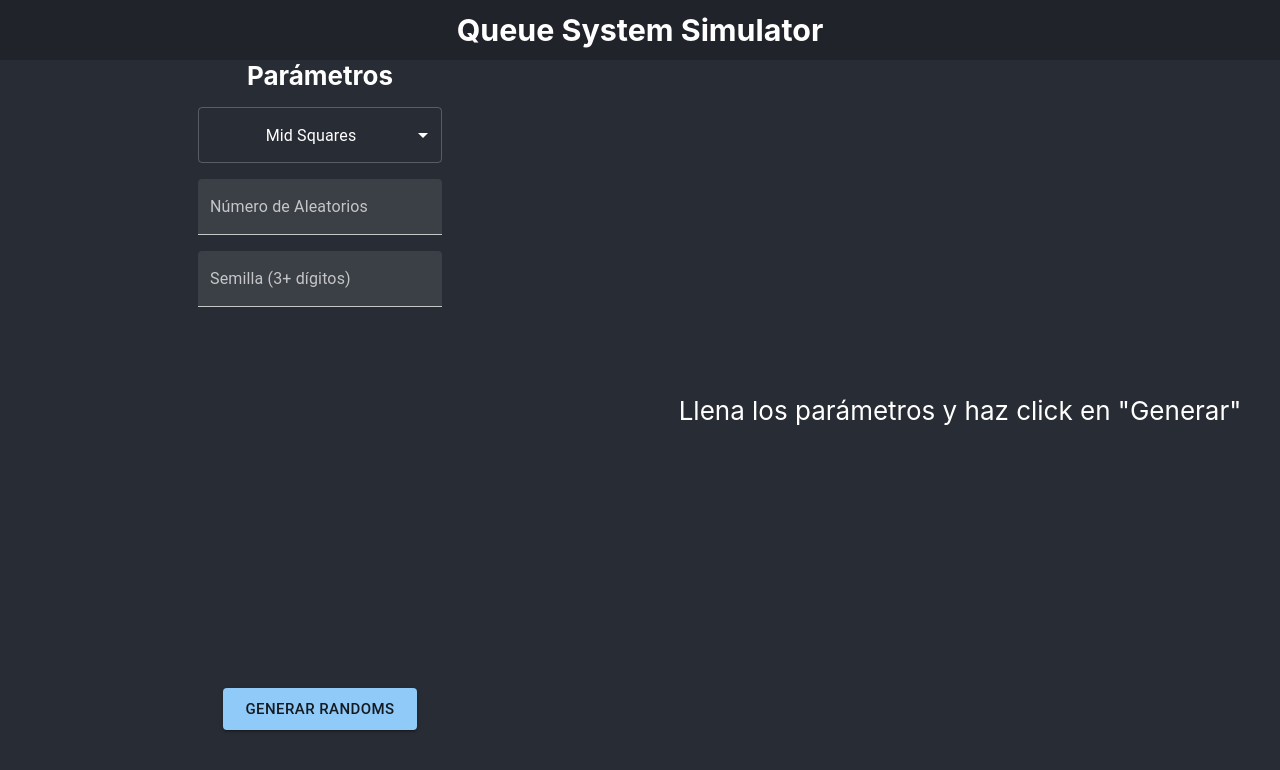
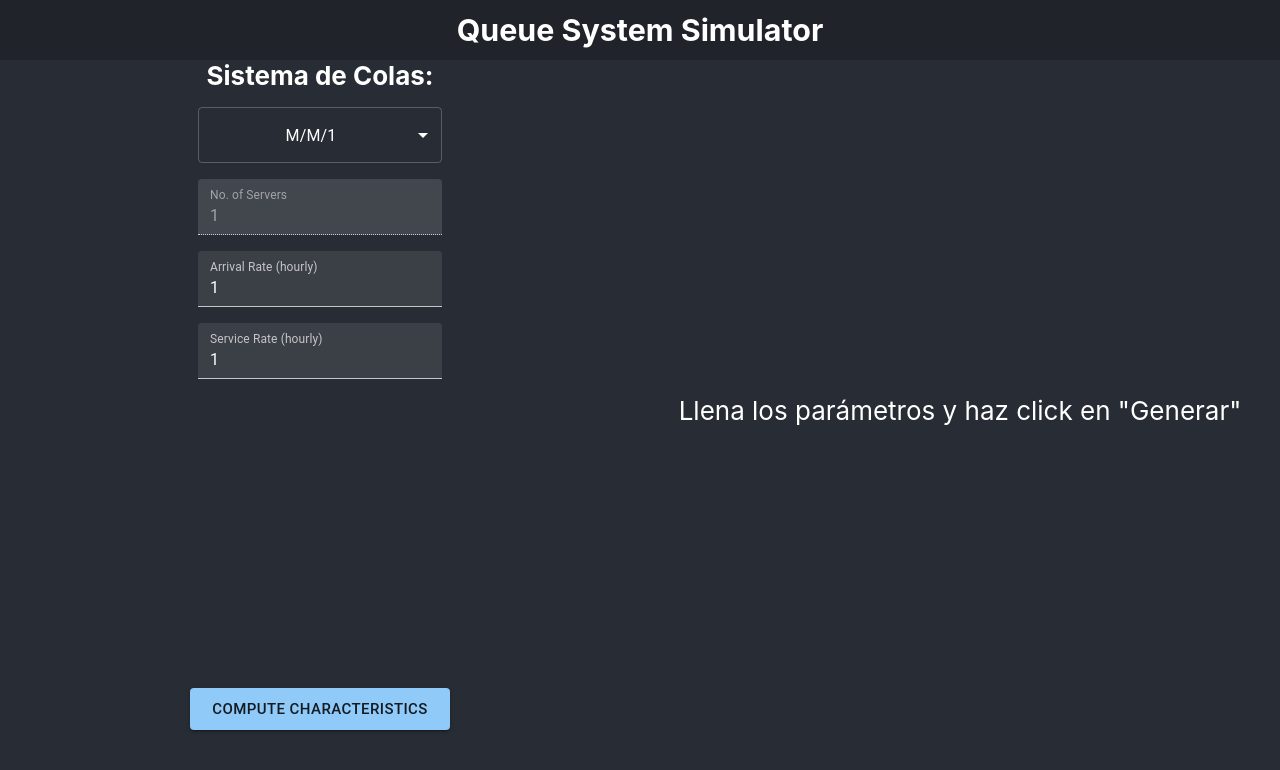
Before and after one commit to AlexisBMA/QSimulator, a React (Create React App) app: page / in a window 1280 px wide. Shown: the top 770 px of the page. Built offline with nearby package versions, Linux system fonts and the light colour scheme.

Commit message:
begin work on front end

```diff
--- a/src/QueueModels.ts
+++ b/src/QueueModels.ts
@@ -2,4 +2,7 @@ export enum QueueModels {
     MM1 = '1',
     MMS = '2',
     MMSK = '3',
+    MG1 = '4',
+    MD1 = '5',
+    ME1 = '6',
 }
--- a/src/components/Form.tsx
+++ b/src/components/Form.tsx
@@ -5,6 +5,7 @@ import FormInputsSwitch from './FormInputsSwitch'
 import { METHODS } from '../stats/methods'
 import { validateNumeric, paramsToIntegers, completeParams, isInteger } from '../utils'
 import { RNG } from '../RNGs'
+import { QueueModels } from '../QueueModels'
 import { CongruentialParams } from '../types'
 
 interface Props {
@@ -22,33 +23,46 @@ const Form: React.FC<Props> = ({
 	updateGlobalState,
 }) => {
 
-	const [method, setMethod] = useState<string>(RNG.MidSquares);
+	const [model, setModel] = useState<string>(RNG.MidSquares);
 	const [seed, setSeed] = useState<string>("");
-	const [numberRandoms, setNumberRandoms] = useState<string>("");
+	const [numberServers, setNumberRandoms] = useState<string>("1");  // number type html inputs hold strings
+	const [arrivalRate, setArrivalRate] = useState<string>("1");
+	const [serviceRate, setServiceRate] = useState<string>("1");
+
+	const [maxUsers, setMaxUsers] = useState<string>("");
+	const [stDev, setStDev] = useState<string>("0.0");
+
+	const [disableNumServers, setDisableNumServers] = useState<boolean>(true);
 	const [params, setParams] = useState<any>({});
+	const [needsKParam, setNeedsKParam] = useState<boolean>(false);
+	const [needsStDev, setNeedsStDev] = useState<boolean>(false);
 	const [completeForm, setCompleteForm] = useState<boolean>(false);
-	const [seedLabel, setSeedLabel] = useState<string>("Semilla");
-	const [alpha, setAlpha] = useState<string>("");
+
 
 	useEffect(() => {
-		updateGlobalState('method', method);
+		updateGlobalState('model', model);
 	}, [])
 
 	useEffect(() => {          // completeForm updater
-		if (method !== "" && validateNumeric(seed) && validateNumeric(numberRandoms) && completeParams(params, method)) {
+		if (model !== "" && validateNumeric(arrivalRate) && validateNumeric(serviceRate)) {
 			setCompleteForm(true);
 		} else {
 			setCompleteForm(false);
 		}
-	}, [seed, numberRandoms, method, params])
+	}, [model, serviceRate, arrivalRate])
 
 	useEffect(() => {
-		if (method === RNG.MidSquares) {
-			setSeedLabel("Semilla (3+ dígitos)");
+		// disableNumServers
+		if (model === QueueModels.MMS || model === QueueModels.MMSK) {
+			setDisableNumServers(false);
 		} else {
-			setSeedLabel("Semilla");
+			setDisableNumServers(true);
 		}
-	}, [method])
+
+		setNeedsKParam(model === QueueModels.MMSK);
+		setNeedsStDev(model === QueueModels.MD1 || model === QueueModels.ME1 || model === QueueModels.MG1);
+
+	}, [model])
 
 	const updateHandler = (event: React.FormEvent<HTMLInputElement>): void => {
 		const target = event.target as HTMLInputElement;
@@ -63,156 +77,107 @@ const Form: React.FC<Props> = ({
 		setSeed(event.target.value);
 	}
 
-	const handleNumberRandomsChange = (event: React.ChangeEvent<any>) => {
-		setNumberRandoms(event.target.value);
-	}
-
 	const handleMethodChange = (event: SelectChangeEvent) => {
 		setParams({})
-		setMethod(event.target.value);
-		console.log("Method selected:", event.target.value);
-		updateGlobalState('method', event.target.value);
-		clearRandoms();
-		setSeed("1");
+		setModel(event.target.value);
+		console.log("Model selected:", event.target.value);
+		//updateGlobalState('model', event.target.value);
 	}
 
 
-	const getSeedAsNum = (): number | null => {
-		let seedNum: number = Number.parseFloat(seed);
 
-		if (Number.isNaN(seedNum) || !isInteger(seedNum)) {
-			setError("Semilla debe de ser un entero");
-			console.log("Invalid seed");
-			return null;
-		};
+	const onSubmit = (): void => {
 
-		if (seedNum <= 0) {
-			setError('La semilla debe ser mayor a 0');
-			return null;
-		}
+		const n = Number(numberServers);
 
-		return seedNum;
-	}
-
-	const getRandom = (): void => {
-
-		const n = Number(numberRandoms);
-		if (!isInteger(n) || n<=0) {
-			setError('Número de Aleatorios inválido')
+		if (n <= 0) {
+			setError('Número de servidores inválido')
 			console.log("numRandoms not an int")
 			return;
 		}
 
-		console.log("How many nums?", n);
 		console.log("Form Params", params);
 
-		if (!method || !seed) {
-			setError("Llena todos los campos");
-			console.log("Method or seed are empty");
+		if (!arrivalRate || !serviceRate) {
+			setError("Please fill the inputs");
+			console.log("lambda or mu are empty");
 			return;
 		};
 
-		let seedNum;
-		if (method === RNG.CombinedCongruential) {
-			seedNum = 1; // dummy value
-		}
-		else {
-			seedNum = getSeedAsNum();
-			if (!seedNum) {
-				console.log("No valid seed num");
-				return;
-			};
-		}
-
-		console.log("Method selected:", method);
-
-		// Prepare Params
-		const { seedVal, cleanParams } = prepareParams(method, seedNum, params, n);
-		if (cleanParams === null) {
-			setError('Parámetros incorrectos');
+		if (serviceRate <= arrivalRate) {
+			setError("For the system to be stable, arrival rate should be less than service rate");
+			console.log("unstable system inputs");
 			return;
 		}
 
-		// If congruentials, check
-		if (method !== RNG.MathRandom && method !== RNG.MidSquares) {
-			let ok = true;
+		console.log("Method selected:", model);
+		return;
 
-			if (method === RNG.CombinedCongruential) {
-				for (let i=0; i<cleanParams.m.length; i++) {
-					if (!(cleanParams.m[i] > cleanParams.a[i] && cleanParams.m[i] > cleanParams.xi[i])) {
-						ok = false;
-						break;
-					} else {
-						console.log(`${cleanParams.m[i]} > ${cleanParams.a[i]} && ${cleanParams.m[i]} > ${cleanParams.xi[i]}`)
-					}
-				}
-			}
-			else {
-				ok = checkSingleCongruentialParams(seedVal, cleanParams);
-			}
-
-			if (!ok) {
-				setError('El módulo debe de ser mayor a la semilla y al multiplicador.');
-				return;
-			}
-		}
-
-		if (!(method in METHODS)) {
-			setError("Método no implementado.");
-			return;
-		}
-		else {
-			console.log("Form params:", cleanParams);
-
-			const returnedRandoms: number[] = METHODS[method](seedVal, cleanParams, n);
-			console.log("returned randoms", returnedRandoms);
-
-			if (method === RNG.MixedCongruential && returnedRandoms.length == 0) {
-				setError('Parámetros no cumplen con Hull Dobell');
-				return;
-			}
-			console.log("updating randoms")
-			updateRandoms(returnedRandoms);
-		}
 	}
 
 	return (
 		<div className="formContainer">
 			<Stack spacing={2} className="formStack">
-				<h4>Parámetros</h4>
+				<h4>Sistema de Colas:</h4>
 				<Select
-					labelId="method-selector-label"
-					id="method-selector"
-					value={method}
+					labelId="model-selector-label"
+					id="model-selector"
+					value={model}
 					onChange={handleMethodChange}
 				>
 					<MenuItem value="">
-						<em>Sin selección</em>
+						<em>No Selection</em>
 					</MenuItem>
-					<MenuItem value={RNG.MidSquares}>Mid Squares</MenuItem>
-					<MenuItem value={RNG.LinearCongruential}>Linear Congruential</MenuItem>
-					<MenuItem value={RNG.MultiplicativeCongruential}>Multiplicative Congruential</MenuItem>
-					<MenuItem value={RNG.MixedCongruential}>Mixed Congruential</MenuItem>
-					<MenuItem value={RNG.CombinedCongruential}>Combined Congruential</MenuItem>
-					<MenuItem value={RNG.MathRandom}>Math.Random</MenuItem>
+
+					{/* QS */}
+					<MenuItem value={QueueModels.MM1}>M/M/1</MenuItem>
+					<MenuItem value={QueueModels.MMS}>M/M/s</MenuItem>
+					<MenuItem value={QueueModels.MMSK}>M/M/s/k</MenuItem>
+					<MenuItem value={QueueModels.MG1}>M/G/1</MenuItem>
+					<MenuItem value={QueueModels.MD1}>M/D/1</MenuItem>
+					<MenuItem value={QueueModels.ME1}>M/E/1</MenuItem>
+
 				</Select>
-				<TextField label="Número de Aleatorios" variant="filled" value={numberRandoms} onChange={handleNumberRandomsChange}></TextField>
-				{method !== RNG.CombinedCongruential &&
-					<TextField label={seedLabel} variant="filled" value={seed} onChange={handleSeedChange}></TextField>
+				<TextField type="number" label="No. of Servers" variant="filled" disabled={disableNumServers}
+					value={numberServers}
+					onChange={(e) => setNumberRandoms(e.target.value)}></TextField>
+				<TextField type="number" label="Arrival Rate (hourly)" variant="filled"
+					value={arrivalRate}
+					onChange={(e) => setArrivalRate(e.target.value)}></TextField>
+				<TextField type="number" label="Service Rate (hourly)" variant="filled"
+					value={serviceRate}
+					onChange={(e) => setServiceRate(e.target.value)}></TextField>
+
+				{/* Captures extra params: */}
+				{
+					needsKParam && (
+						<TextField type="number" label="Max. Users in System (k)" variant="filled"
+							value={maxUsers}
+							onChange={(e) => setMaxUsers(e.target.value)}></TextField>
+					)
 				}
-				<FormInputsSwitch method={method} updateHandler={updateHandler} params={params} />
+				{
+					needsStDev && (
+						<TextField label="Standard Deviation" variant="filled"
+							value={stDev}
+							onChange={(e) => setStDev(e.target.value)}></TextField>
+					)
+				}
+
 			</Stack>
+
+			{/* Submit Button */}
 			<div className="buttonContainer">
-				<Button disabled={!completeForm} variant="contained" size="large" onClick={getRandom}>Generar {numberRandoms} Randoms</Button>
+				<Button disabled={!completeForm} variant="contained" size="large" onClick={onSubmit}>Compute Characteristics</Button>
 			</div>
 		</div>
 	)
 }
 
 
-// used for preprocessing of certain methods
-export const prepareParams = (method: string, seedVal: number, params: any, n: number) => {
-	if (method === RNG.CombinedCongruential) {
+// used for preprocessing of certain models
+export const prepareParams = (model: string, seedVal: number, params: any, n: number) => {
+	if (model === RNG.CombinedCongruential) {
 
 		let a: number[] = [];
 		let m: number[] = [];
@@ -243,8 +208,8 @@ export const prepareParams = (method: string, seedVal: number, params: any, n: n
 }
 
 // for checking congruential generators: a < m && seed < m
-const checkSingleCongruentialParams = (seedVal:number, cleanParams: CongruentialParams) : boolean => {
-	const {m, a} = cleanParams;
+const checkSingleCongruentialParams = (seedVal: number, cleanParams: CongruentialParams): boolean => {
+	const { m, a } = cleanParams;
 	return (m > a && m > seedVal);
 }
 
--- a/src/components/FormInputsSwitch.tsx
+++ b/src/components/FormInputsSwitch.tsx
@@ -3,34 +3,41 @@ import MidSquares from './subforms/MidSquares';
 import SimpleCongruential from './subforms/SimpleCongruential';
 import CombinedCongruential from './subforms/CombinedCongruential';
 import {RNG} from '../RNGs'
+import { QueueModels } from '../QueueModels';
+import MM1Form from './subforms/MM1Form';
 // importar todos los inputs específicos a métodos
 
 export interface IFormInputsSwitchProps {
-    method: string,
+    model: string,
     updateHandler: (event: React.ChangeEvent<any>) => void,
 	  params: any
 }
 
 const FormInputsSwitch : React.FC<IFormInputsSwitchProps> = ({
-  method,
+  model,
   updateHandler,
   params
 }) => {
 
+  if (model === QueueModels.MM1 || model === QueueModels.MMS) {
+    return (
+      <MM1Form />
+    )
+  }
 
-  if (method===RNG.MidSquares) {
+  if (model===RNG.MidSquares) {
     return (
       <MidSquares/>
     )
   }
 
-  if (method===RNG.MixedCongruential || method===RNG.LinearCongruential || method === RNG.MultiplicativeCongruential) {
+  if (model===RNG.MixedCongruential || model===RNG.LinearCongruential || model === RNG.MultiplicativeCongruential) {
     return (
-      <SimpleCongruential updateHandler={updateHandler} {...params} isMultiplicative={method===RNG.MultiplicativeCongruential}/>
+      <SimpleCongruential updateHandler={updateHandler} {...params} isMultiplicative={model===RNG.MultiplicativeCongruential}/>
     )
   }
 
-  if (method===RNG.CombinedCongruential) {
+  if (model===RNG.CombinedCongruential) {
     return (
       <CombinedCongruential updateHandler={updateHandler} params={params}/> /* Key is params.combinedParams */
     )
--- /dev/null
+++ b/src/components/subforms/MM1Form.tsx
@@ -0,0 +1,11 @@
+
+import React from 'react'
+
+const MM1Form : React.FC<{}> = () => {
+
+    return (
+        <>No more Params I think</>
+    )
+}
+
+export default MM1Form;
--- a/src/utils.ts
+++ b/src/utils.ts
@@ -17,7 +17,9 @@ export const paramsToIntegers = (params: any): any => {
     return result;
 }
 
-export const validateNumeric = (val: string): boolean => !Number.isNaN(Number(val.trim()));
+export const validateNumeric = (val: string): boolean => {
+    return !Number.isNaN(Number(val.trim()))
+};
 
 export const completeParams = (paramsObj: any, method: string): boolean => {
     const result = METHOD_PARAMS_VALIDATORS[method](paramsObj)
```
Also changed, not shown: src/components/subforms/MMSForm.tsx (added, +31 -0 lines), src/stats/models.ts (added, +18 -0 lines).
